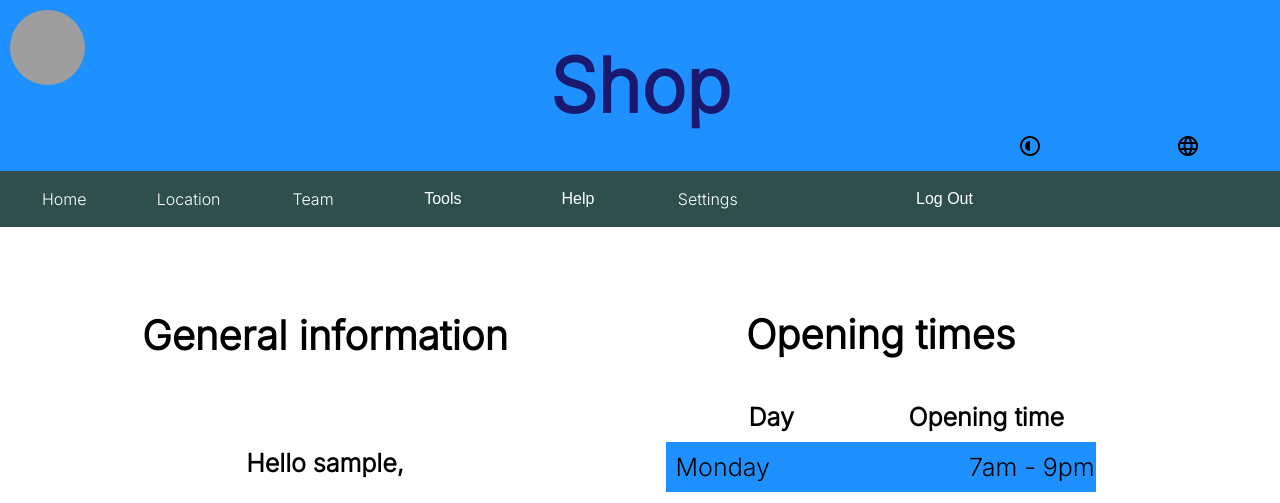
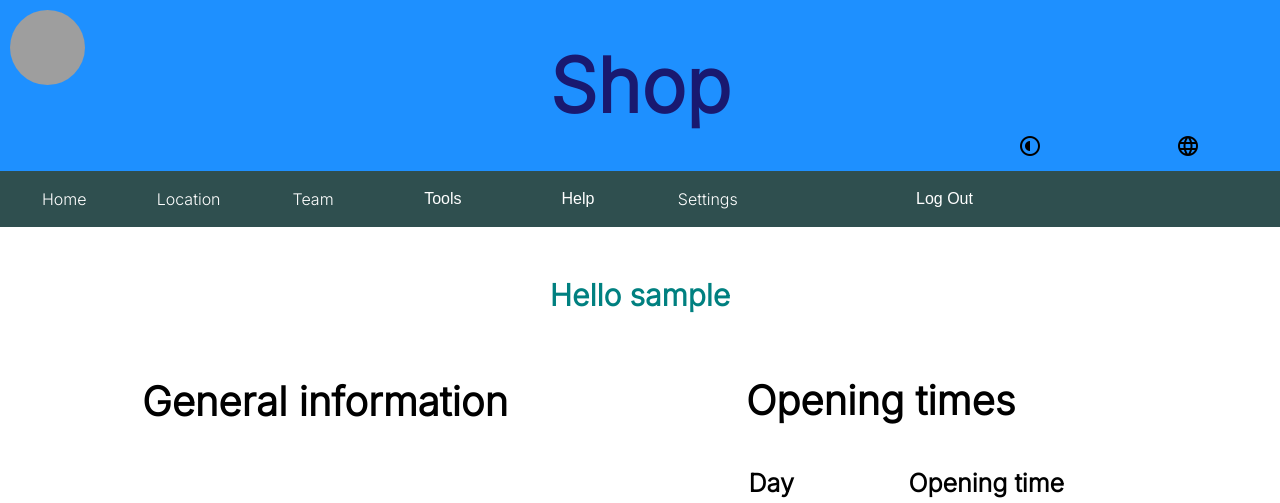
Before and after one commit to marcoplaneo/planeo_internship, a PHP site: page / in a window 1280 px wide. Shown: the top 503 px of the page. Run offline with PHP 8.4, Linux system fonts and the light colour scheme; the visitor is signed in with stand-in values (Sample User, id 1); tables that the repository leaves empty hold one stand-in row (values such as "Sample post"); data that the repository does not hold is empty; grey boxes are pictures that could not be loaded.

Commit message:
added success message for deleting a user and redesigned the user greeting

```diff
--- a/html/css/style.css
+++ b/html/css/style.css
@@ -119,6 +119,11 @@ p {
     text-align: center;
     margin-left: 50px;
     margin-right: 50px;
+}
+
+.success {
+    color: teal;
+    font-size: 30px;
 }
 
 /*image format*/
--- a/html/index.php
+++ b/html/index.php
@@ -23,6 +23,20 @@ include("profile.php");
 <h1>Shop</h1>
 <?php
 include("nav.php");
+?>
+<?php
+if (!empty($_SESSION["status"])) {
+    if ($_SESSION["status"] == "started") {
+        $user = $_SESSION["username"];
+        ?><p class="success"><strong><?php echo "Hello {$user}"; ?></strong></p><?php
+    }
+    if (!empty($_SESSION["message"]) && $_SESSION["message"] == "Success"){
+        ?>
+        <p class='success'><b>User deleted successfully</b></p>
+        <?php
+        $_SESSION["message"] = "";
+    }
+}
 ?>
 <!--right side of the website-->
 <div class="opening">
@@ -68,16 +82,6 @@ include("nav.php");
 <div class="core">
     <h2 id="info">General information</h2>
     <br>
-    <p>
-        <?php
-        if (!empty($_SESSION["status"])) {
-            if ($_SESSION["status"] == "started") {
-                $user = $_SESSION["username"];
-                ?><strong><?php echo "Hello {$user},"; ?></strong><?php
-            }
-        }
-        ?>
-    </p>
     <p id="mainpart">On this website you can shop what you like.</p>
     <p>There will be at least one time in our lives when we receive a present of someone does something that we are
         meant to be grateful for. (If no-one has ever given you a gift or done something nice for you then you must
```
